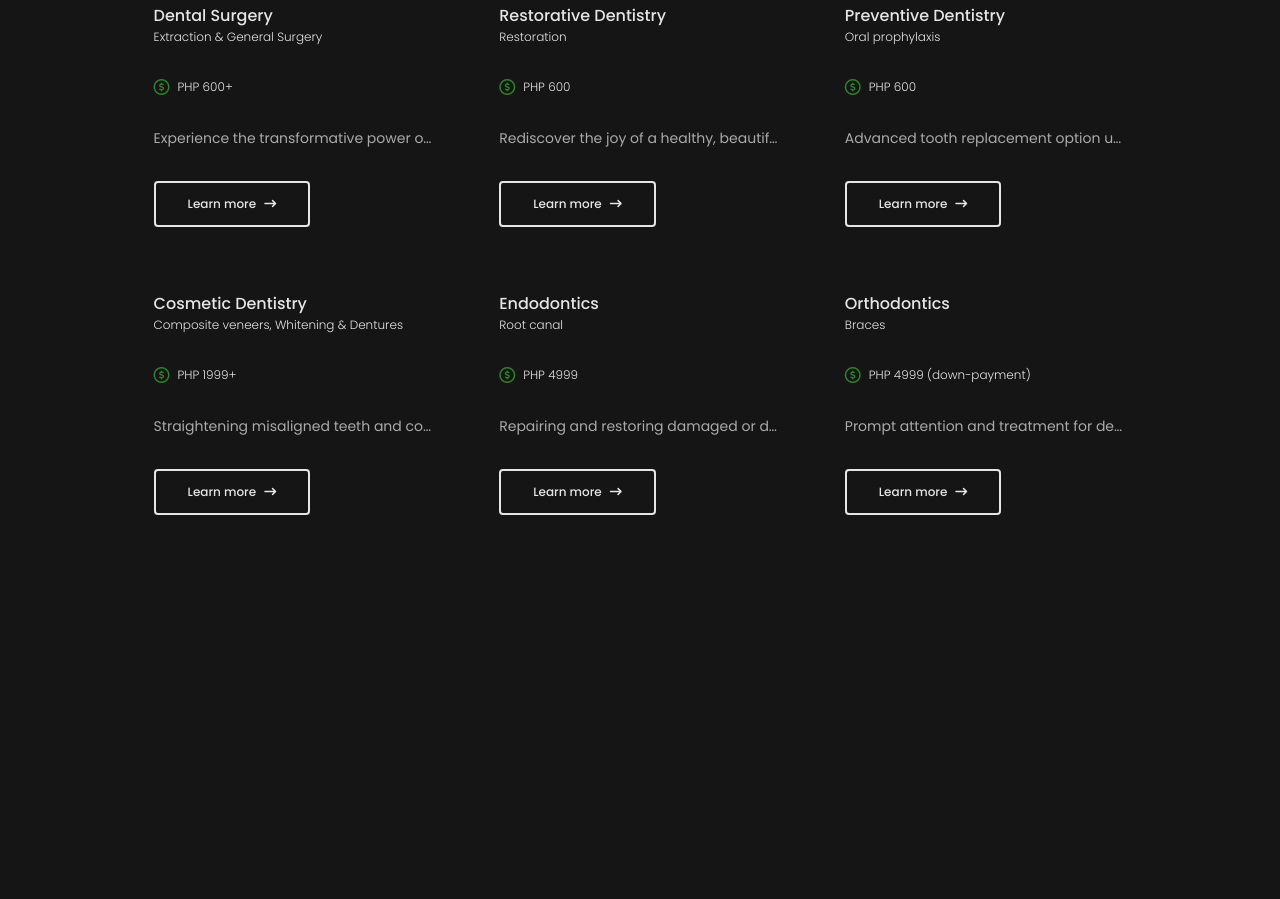
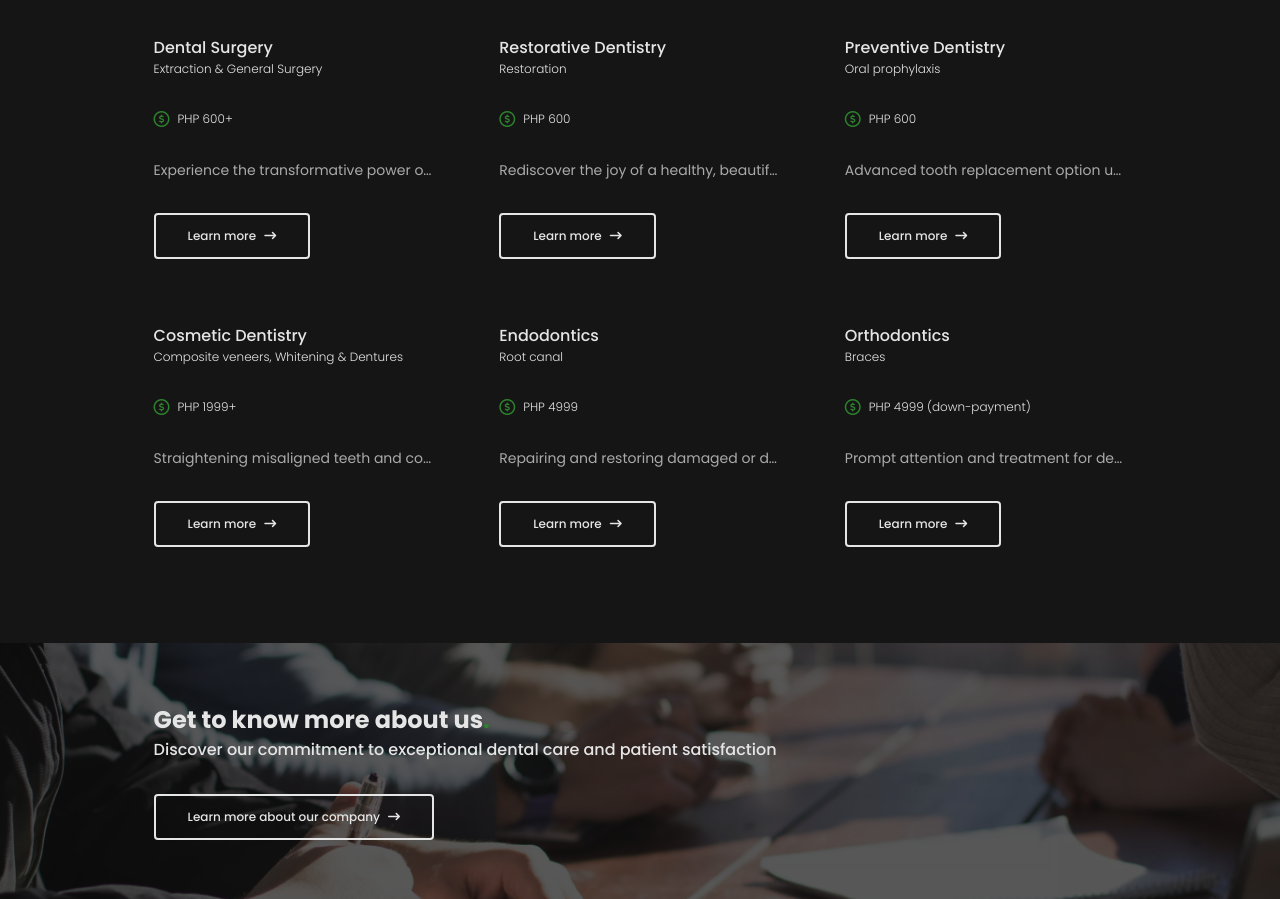
Before and after one commit to BrianPHL/forever-smile-dental-clinic, a website: page public/views/landing.html in a window 1280 px wide. Shown: the part 1059-1958 px from the top of the page. Before the commit the page ends 1638 px from the top, so only its background shows below. Drawn offline with nearby package versions, Linux system fonts and the light colour scheme; files that its build step writes are made by us from their sources; files whose address does not match are found by name; a web font is replaced by a local one.

Commit message:
feat(public/styles): add landing view about

```diff
--- a/public/views/landing.html
+++ b/public/views/landing.html
@@ -312,6 +312,26 @@
 
         </section>
 
+        <section class="about">
+
+            <div class="container">
+
+                <div class="headline">
+
+                    <h2>Get to know more about us<span class="accent">.</span></h2>
+                    <h3>Discover our commitment to exceptional dental care and patient satisfaction</h3>
+
+                </div>
+
+                <button>
+                    Learn more about our company
+                    <i class="fa-solid fa-long-arrow-right"></i>
+                </button>
+
+            </div>
+
+        </section>
+
         <script type="module" src="/static/scripts/clients/landing.js"></script>
 
     </body>
--- a/src/styles/sections/_landing.scss
+++ b/src/styles/sections/_landing.scss
@@ -135,6 +135,7 @@ html[data-site="landing"] {
 
                         & > h1 {
 
+                            font-weight: 700;
                             font-size: 32px;
                             color: var(--tg-primary);
 
@@ -273,7 +274,7 @@ html[data-site="landing"] {
         & > .services {
 
             flex-direction: column;
-            padding: 8vh 12vw;
+            padding: 12vh 12vw;
             display: flex;
             gap: 8vh;
 
@@ -325,6 +326,7 @@ html[data-site="landing"] {
                     flex-direction: column;
                     min-width: 0;
                     display: flex;
+                    height: auto;
                     gap: 32px;
 
                     & > .headline {
@@ -397,6 +399,65 @@ html[data-site="landing"] {
 
         }
 
+        & > .about {
+
+            background-image: url('/static/assets/webp/landing_about_bg.webp');
+            background-position: center;
+            background-repeat: no-repeat;
+            background-size: cover;
+            height: 32vh;
+            width: 100vw;
+
+            & > .container {
+
+                background-color: rgba($color: var(--bg-primary-rgb), $alpha: var(--bg-opacity));
+                flex-direction: column;
+                justify-content: center;
+                min-width: 0;
+                padding: 0 12vw;
+                display: flex;
+                height: 100%;
+                gap: 32px;
+
+                & > .headline {
+
+                    & > h2 {
+
+                        font-weight: 700;
+                        font-size: 24px;
+                        color: var(--tg-primary);
+
+                    }
+
+                    & > h3 {
+
+                        font-weight: 500;
+                        font-size: 16px;
+                        color: var(--tg-primary);
+
+                    }
+
+                }
+
+                & > button {
+
+                    @include button-style;
+                    align-self: flex-start;
+                    border: 2px solid var(--tg-primary);
+                    color: var(--tg-primary);
+
+                    &:hover {
+
+                        background-color: var(--tg-primary);
+
+                    }
+
+                }
+
+            }
+
+        }
+
     }
 
 }
```
Also changed, not shown: public/styles/index.css, 1 other file.
